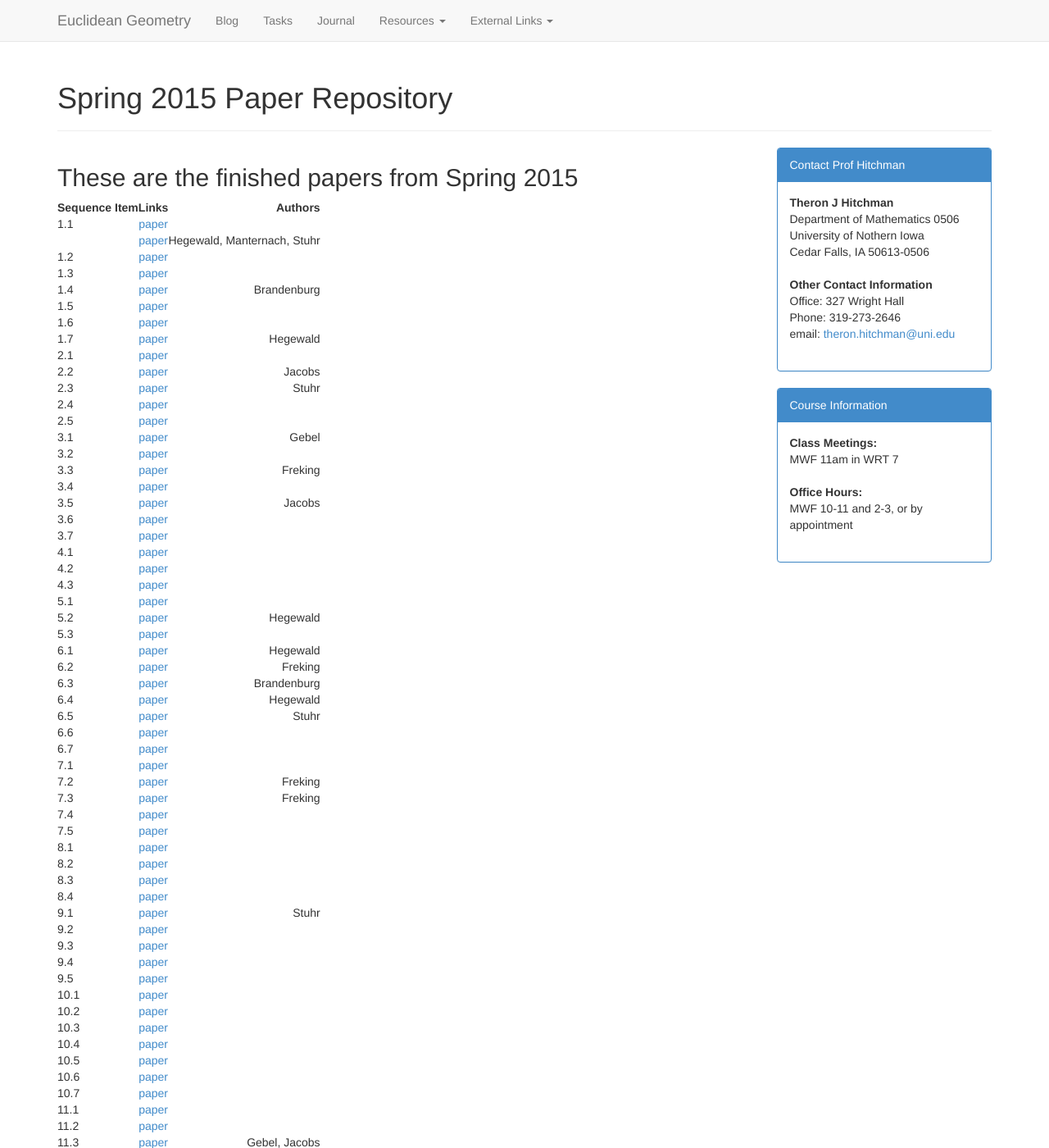
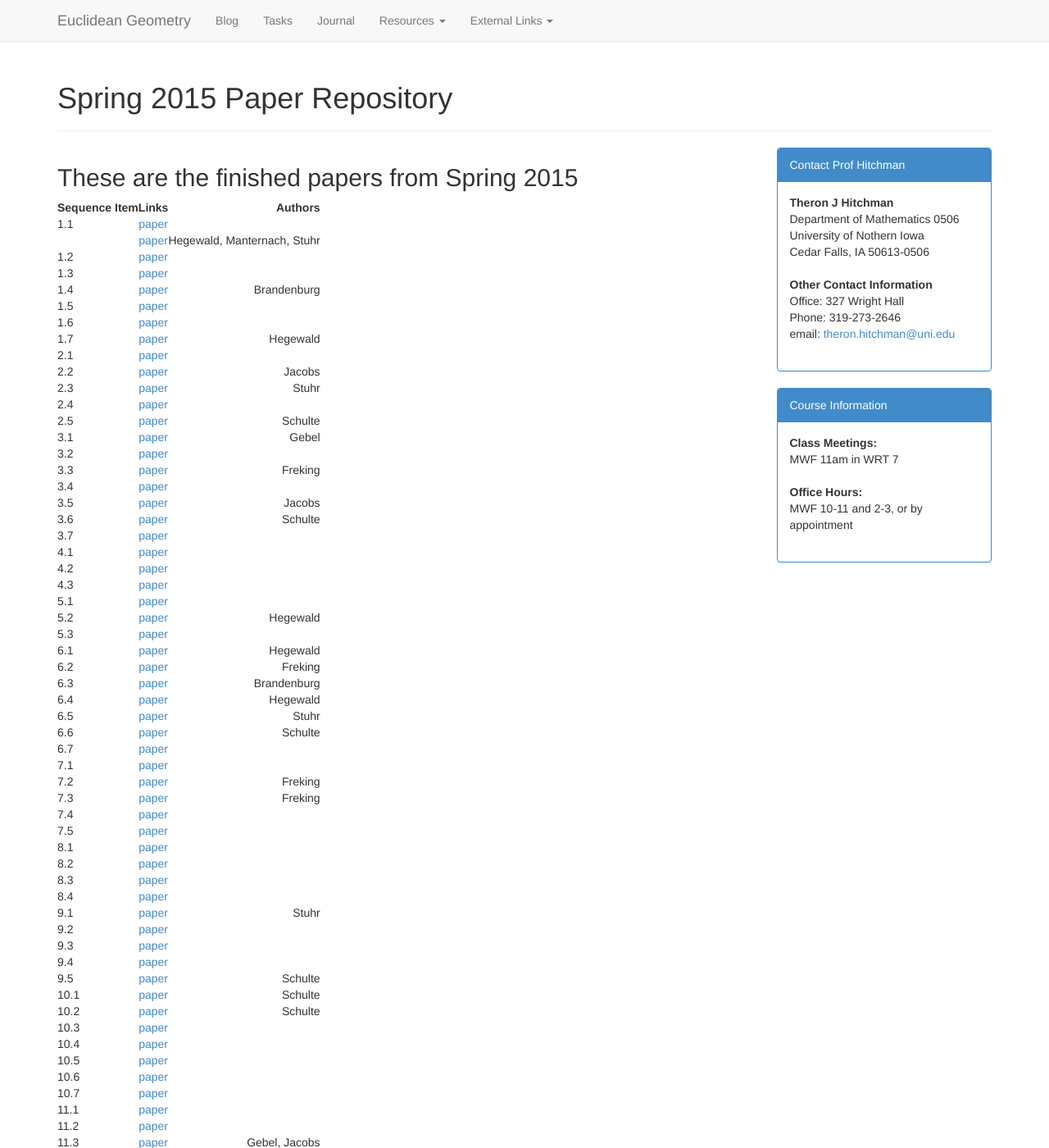
Before and after one commit to theronhitchman/euclidean-geometry, a Jekyll site: the page built from journal/2015S/index.md, in a window 1280 px wide and 1400 px high. Shown: the whole window at 82% size. Built offline with Jekyll 4.4.1, drawn with Linux system fonts in a browser that asks for light colours; nearby versions of some CDN libraries.

Commit message:
added schulte files to journal

```diff
--- a/journal/2015S/index.md
+++ b/journal/2015S/index.md
@@ -19,13 +19,13 @@ title: Spring 2015 Paper Repository
 | 2.2           | <a href="{{site.baseurl}}/journal/2015S/Jacobs-extended-diagonals.pdf">paper</a> | Jacobs              |
 | 2.3           | <a href="{{site.baseurl}}/journal/2015S/stuhr-kite.pdf">paper</a> |        Stuhr                       |
 | 2.4           | <a href="{{site.baseurl}}/journal/2015S/.pdf">paper</a> |                                              |
-| 2.5           | <a href="{{site.baseurl}}/journal/2015S/.pdf">paper</a> |                                              |
+| 2.5           | <a href="{{site.baseurl}}/journal/2015S/CSchulte-2-5.pdf">paper</a> |  Schulte                         |
 | 3.1           | <a href="{{site.baseurl}}/journal/2015S/rectangles-parallelograms.pdf">paper</a> |     Gebel           |
 | 3.2           | <a href="{{site.baseurl}}/journal/2015S/.pdf">paper</a> |                                              |
 | 3.3           | <a href="{{site.baseurl}}/journal/2015S/diagonals-rectangle.pdf">paper</a> |  Freking                  |
 | 3.4           | <a href="{{site.baseurl}}/journal/2015S/.pdf">paper</a> |                                              |
 | 3.5           | <a href="{{site.baseurl}}/journal/2015S/Jacobs-3-5.pdf">paper</a> |    Jacobs                          |
-| 3.6           | <a href="{{site.baseurl}}/journal/2015S/.pdf">paper</a> |                                              |
+| 3.6           | <a href="{{site.baseurl}}/journal/2015S/CSchulte-3-6.pdf">paper</a> |  Schulte                         |
 | 3.7           | <a href="{{site.baseurl}}/journal/2015S/.pdf">paper</a> |                                              |
 | 4.1           | <a href="{{site.baseurl}}/journal/2015S/.pdf">paper</a> |                                              |
 | 4.2           | <a href="{{site.baseurl}}/journal/2015S/.pdf">paper</a> |                                              |
@@ -38,7 +38,7 @@ title: Spring 2015 Paper Repository
 | 6.3           | <a href="{{site.baseurl}}/journal/2015S/irregular-rhombus.pdf">paper</a> |       Brandenburg           |
 | 6.4           | <a href="{{site.baseurl}}/journal/2015S/equliateral-ptagons.pdf">paper</a> |  Hegewald                 |
 | 6.5           | <a href="{{site.baseurl}}/journal/2015S/stuhr-6-5.pdf">paper</a> |        Stuhr                        |
-| 6.6           | <a href="{{site.baseurl}}/journal/2015S/.pdf">paper</a> |                                              |
+| 6.6           | <a href="{{site.baseurl}}/journal/2015S/CSchulte-6-6.pdf">paper</a> |  Schulte                         |
 | 6.7           | <a href="{{site.baseurl}}/journal/2015S/.pdf">paper</a> |                                              |
 | 7.1           | <a href="{{site.baseurl}}/journal/2015S/.pdf">paper</a> |                                              |
 | 7.2           | <a href="{{site.baseurl}}/journal/2015S/congruent-triangles.pdf">paper</a> | Freking                   |
@@ -53,9 +53,9 @@ title: Spring 2015 Paper Repository
 | 9.2           | <a href="{{site.baseurl}}/journal/2015S/.pdf">paper</a> |                                              |
 | 9.3           | <a href="{{site.baseurl}}/journal/2015S/.pdf">paper</a> |                                              |
 | 9.4           | <a href="{{site.baseurl}}/journal/2015S/.pdf">paper</a> |                                              |
-| 9.5           | <a href="{{site.baseurl}}/journal/2015S/.pdf">paper</a> |                                              |
-| 10.1          | <a href="{{site.baseurl}}/journal/2015S/.pdf">paper</a> |                                              |
-| 10.2          | <a href="{{site.baseurl}}/journal/2015S/.pdf">paper</a> |                                              |
+| 9.5           | <a href="{{site.baseurl}}/journal/2015S/CSchulte-9-5.pdf">paper</a> |  Schulte                         |
+| 10.1          | <a href="{{site.baseurl}}/journal/2015S/CSchulte-10-1.pdf">paper</a> | Schulte                         |
+| 10.2          | <a href="{{site.baseurl}}/journal/2015S/CSchulte-10-2.pdf">paper</a> | Schulte                         |
 | 10.3          | <a href="{{site.baseurl}}/journal/2015S/.pdf">paper</a> |                                              |
 | 10.4          | <a href="{{site.baseurl}}/journal/2015S/.pdf">paper</a> |                                              |
 | 10.5          | <a href="{{site.baseurl}}/journal/2015S/.pdf">paper</a> |                                              |
```
Also changed, not shown: 7 other files.
